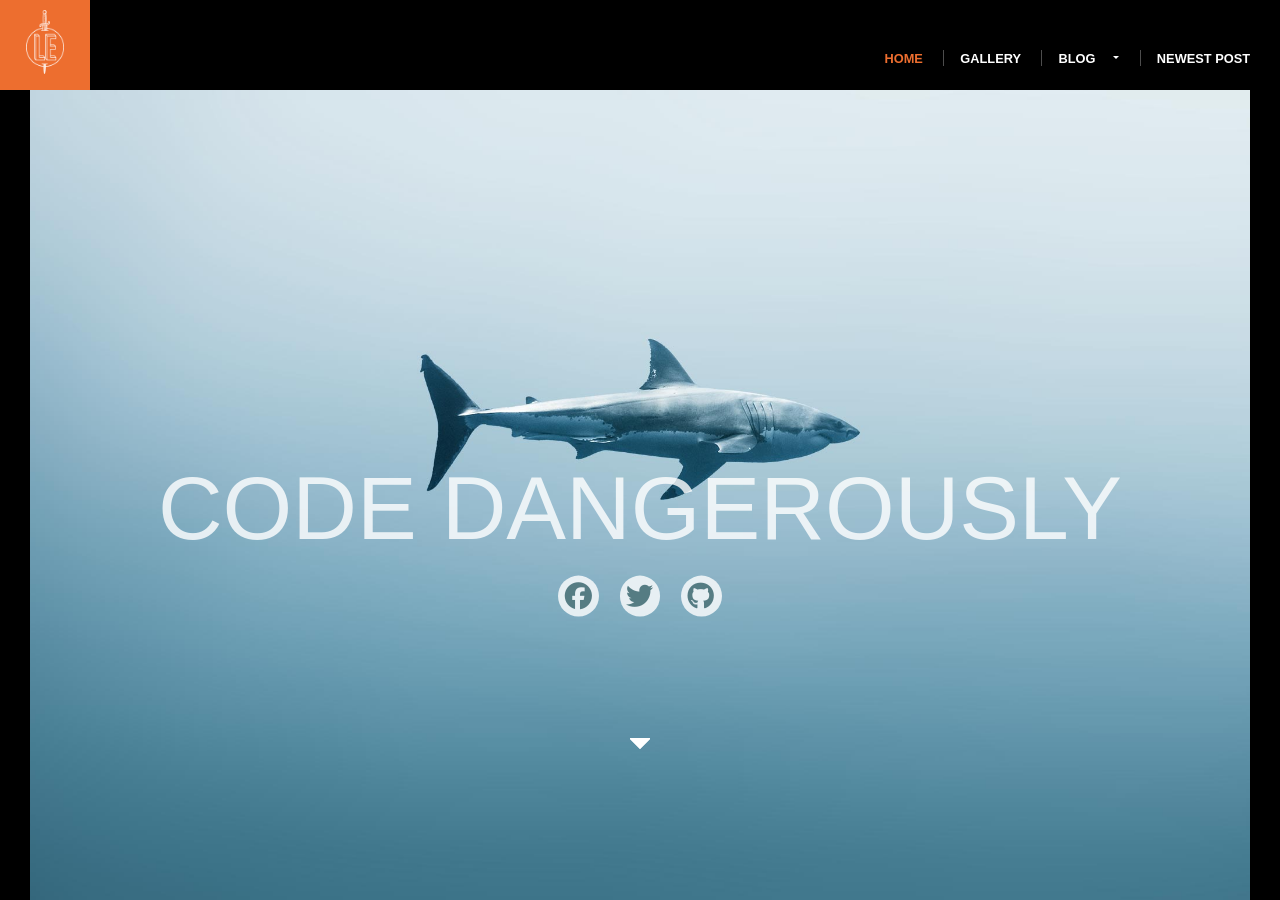
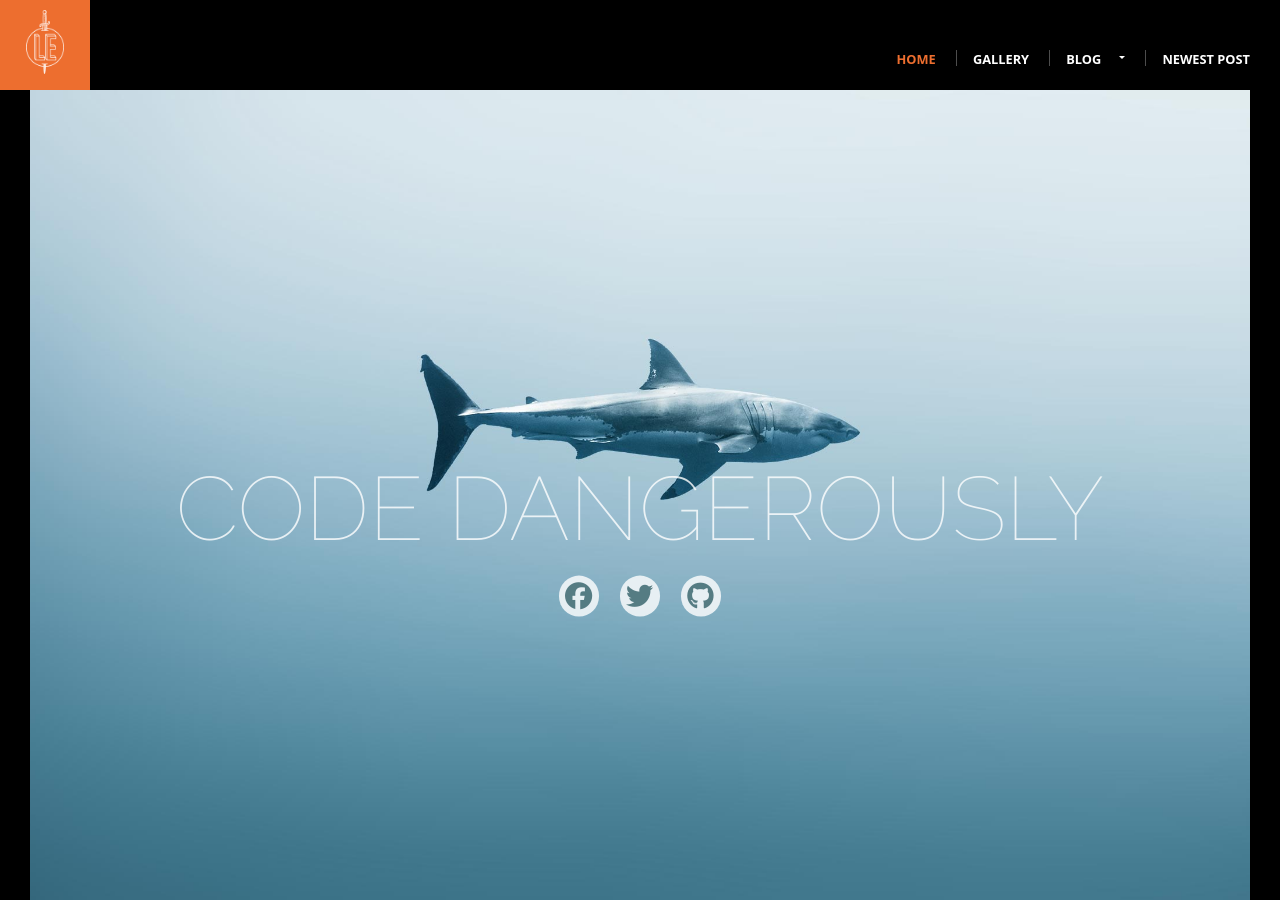
Before and after one commit to Michael-021/Michael-021.github.io, a Jekyll site: the page built from index.html, in a window 1280 px wide and 900 px high. Built offline with Jekyll 4.4.1, drawn with Linux system fonts in a browser that asks for light colours.

Commit message:
Finish the sample site

```diff
--- a/css/main.css
+++ b/css/main.css
@@ -10,7 +10,7 @@
     body {
     display: flex;
     flex-direction: column;
-    font-family: Arial, Helvetica, sans-serif;
+    font-family: 'Open Sans',Arial, Helvetica, sans-serif;
     min-height: 100vh;
     }
     .content-container {
@@ -23,7 +23,9 @@
     font-size: 7vw;
     margin-top: 0;
     }
-
+    h1,h2,h3,h4,h5,h6 {
+      font-family: 'Raleway', Helvetica, Sans;
+    }
     a {
     color: #f00;
     }
@@ -223,7 +225,7 @@
     height: 0;
     width: 0;
     left: 50%;
-    top: 180%;
+    top: 50vh;
     position: absolute;
     display: block;
     transform: translate(-50%,0);
@@ -354,6 +356,7 @@
     margin: -40px 0 1em;
     text-align: center;
     text-transform: uppercase;
+    font-family: 'Montserrat';
     }
     .bio-box img {
     width: 100%;
```
